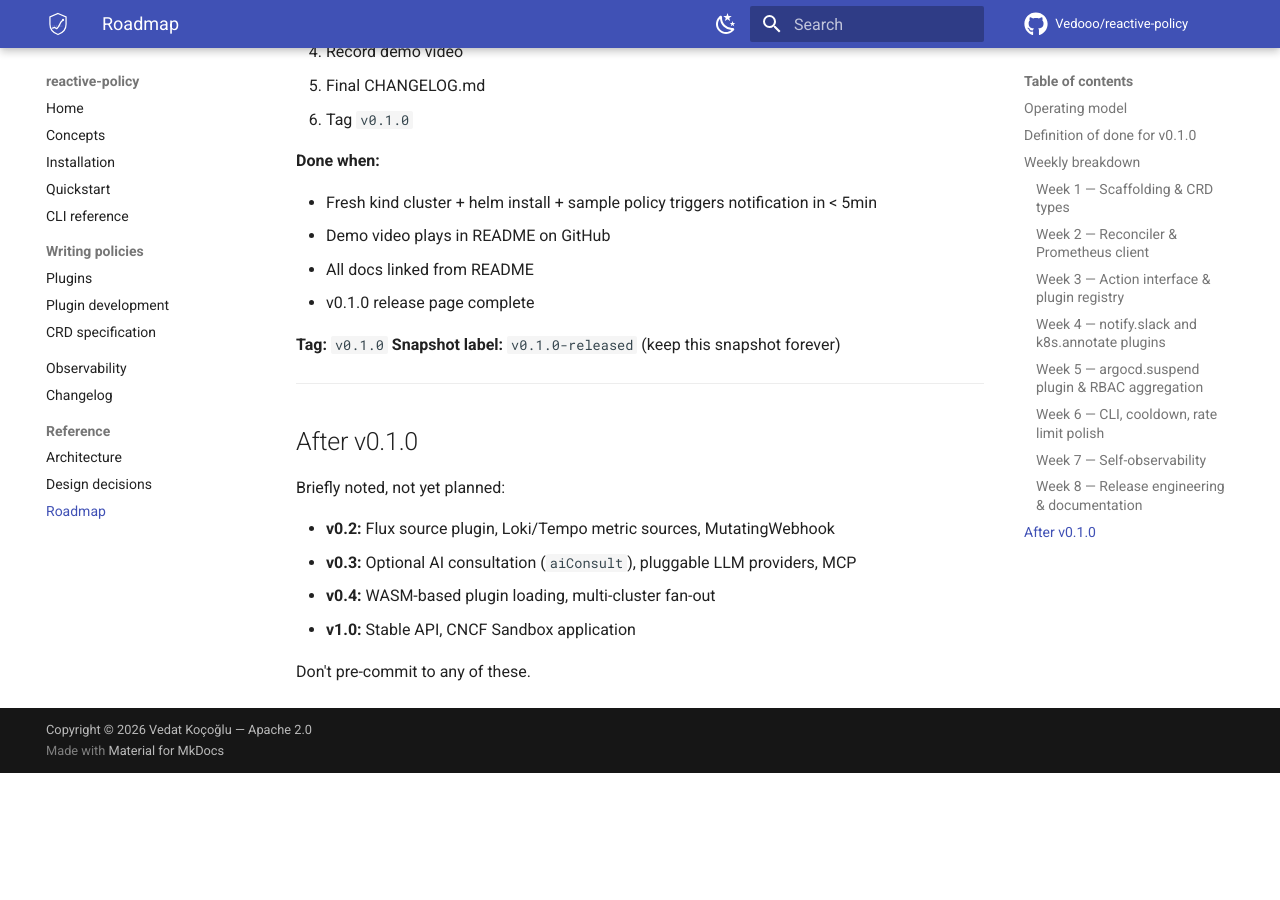
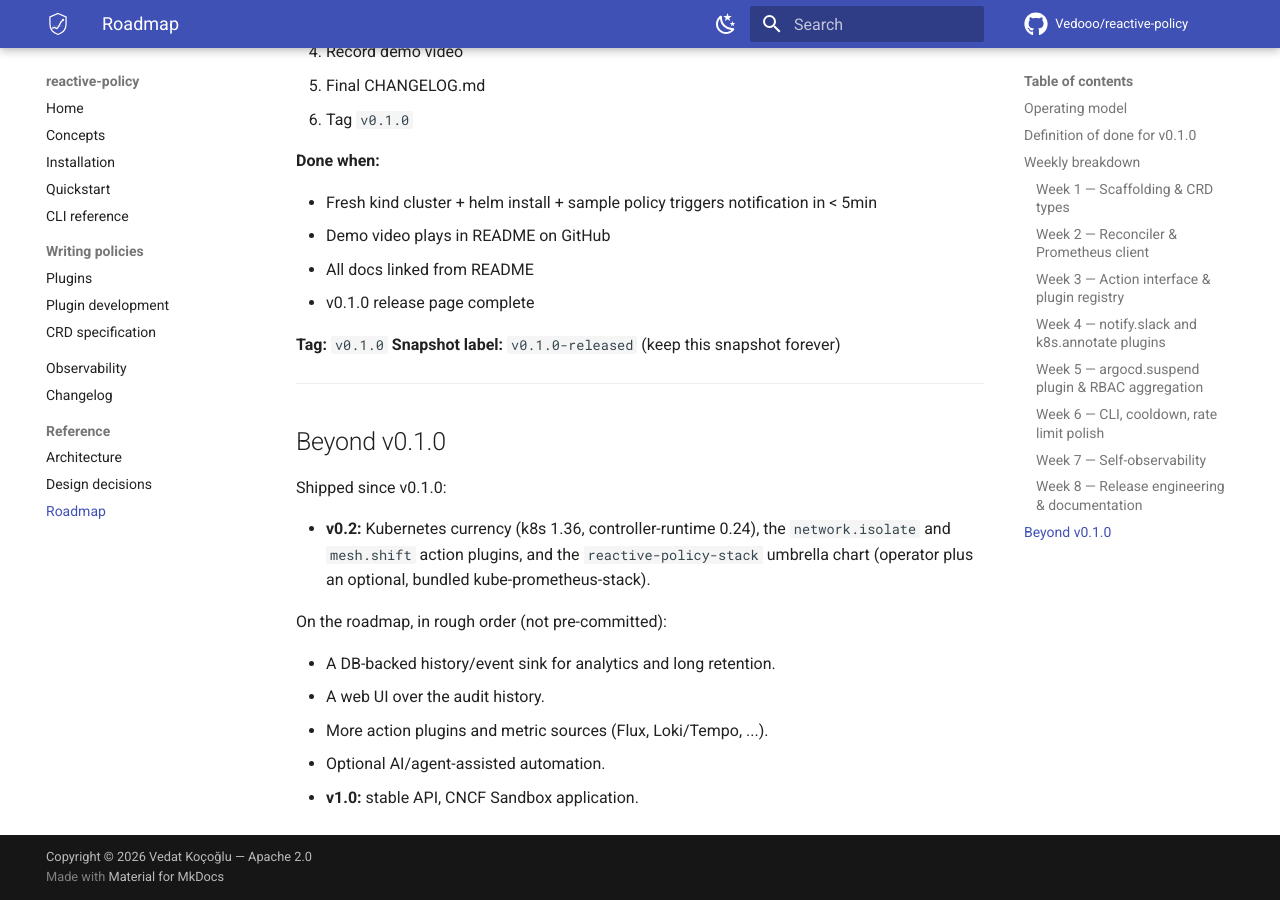
Before and after one commit to Vedooo/reactive-policy, an MkDocs documentation site: the page built from docs/ROADMAP.md, in a window 1280 px wide and 900 px high, scrolled down 5067 px. Built offline with MkDocs 1.6.1 and Material for MkDocs 9.7.7, drawn with Linux system fonts in a browser that asks for light colours; comment, search, counter and statistics services are not loaded; before the commit the page ends 5840 px from its top, so only the background shows below that.

Commit message:
docs: refresh for v0.2.0 (five plugins, stack chart) and bump charts to 0.2.0 (#12)

```diff
--- a/docs/ROADMAP.md
+++ b/docs/ROADMAP.md
@@ -213,13 +213,19 @@ Eight-week plan to ship v0.1. Each week is a self-contained chunk with a clear
 
 ---
 
-## After v0.1.0
+## Beyond v0.1.0
 
-Briefly noted, not yet planned:
+Shipped since v0.1.0:
 
-- **v0.2:** Flux source plugin, Loki/Tempo metric sources, MutatingWebhook
-- **v0.3:** Optional AI consultation (`aiConsult`), pluggable LLM providers, MCP
-- **v0.4:** WASM-based plugin loading, multi-cluster fan-out
-- **v1.0:** Stable API, CNCF Sandbox application
+- **v0.2:** Kubernetes currency (k8s 1.36, controller-runtime 0.24), the
+  `network.isolate` and `mesh.shift` action plugins, and the
+  `reactive-policy-stack` umbrella chart (operator plus an optional, bundled
+  kube-prometheus-stack).
 
-Don't pre-commit to any of these.
+On the roadmap, in rough order (not pre-committed):
+
+- A DB-backed history/event sink for analytics and long retention.
+- A web UI over the audit history.
+- More action plugins and metric sources (Flux, Loki/Tempo, ...).
+- Optional AI/agent-assisted automation.
+- **v1.0:** stable API, CNCF Sandbox application.
```
Also changed, not shown: CHANGELOG.md (+4 -1 lines), README.md (+12 -1 lines), docs/PLUGIN_INTERFACE.md (+3 -2 lines), 2 other files.
